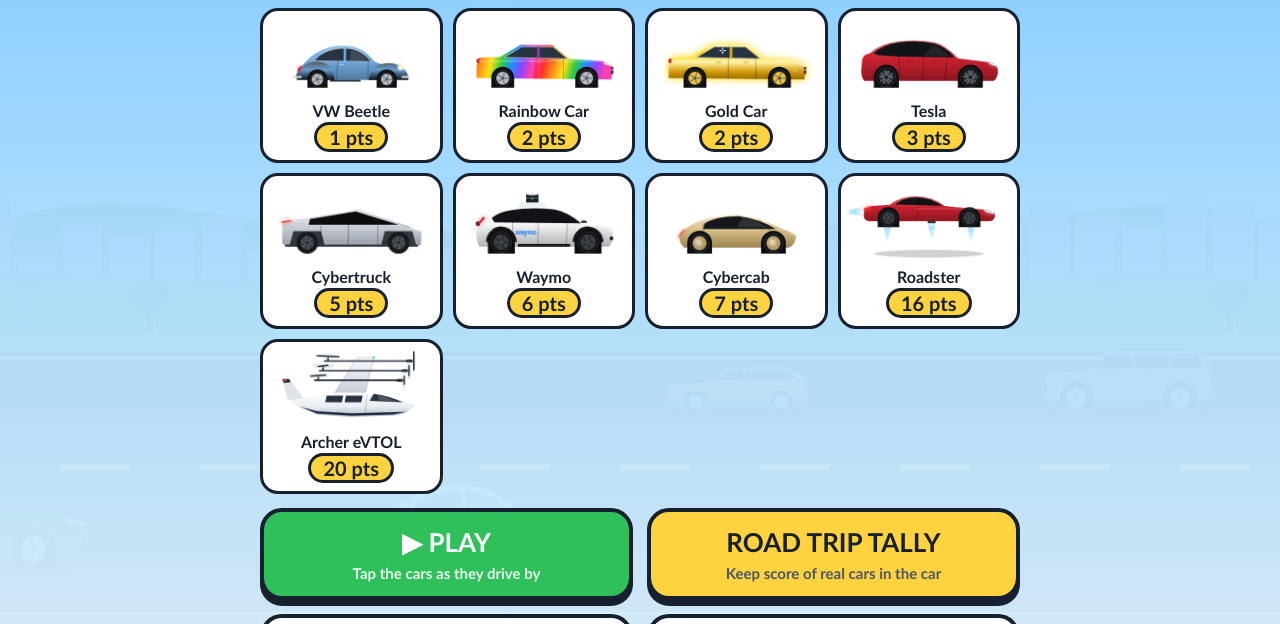
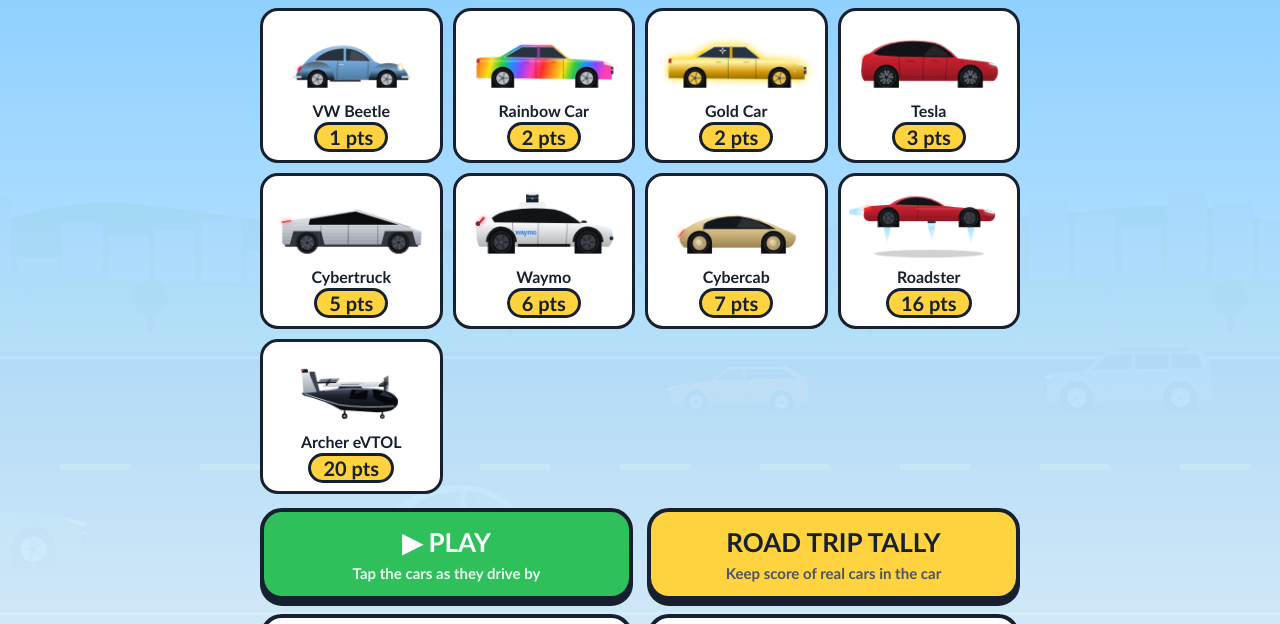
Before and after one commit to roquecorona/spotit, a plain HTML site: page index.html in a window 1280 px wide. Shown: the part 176-800 px from the top of the page. Drawn offline with Linux system fonts and the light colour scheme; animation ran at ten frames a second.

Commit message:
Redraw the eVTOL as the Archer Midnight
Co-Authored-By: Claude Opus 5.5 <noreply@anthropic.com>

```diff
--- a/index.html
+++ b/index.html
@@ -344,49 +344,65 @@
       g.fillStyle = "#d9dde2"; g.fillRect(0.44 * L, -0.105 * L, 0.08 * L, 0.018 * L); g.fillRect(-0.52 * L, -0.105 * L, 0.08 * L, 0.018 * L);
       wheel(g, fx * L, r * L, ang); wheel(g, rx * L, r * L, ang);
     } else if (kind === "evtol") {
-      // Archer-style air taxi, seen a little from above: white fuselage, one long wing reaching up and back,
-      // three booms on the wing, each with a forward tilt prop and a lift prop on top, and a V-tail
+      // Archer Midnight, side view in cruise: glossy black body with a big wraparound windshield, a long silver wing
+      // on the roof, booms under the wing with five-blade tilt props in front and two-blade lift props behind
+      // (stopped and lined up with the boom in cruise), a tall V-tail and fixed wheels
       const bob = Math.sin(t * 2.2) * 0.012 * L, spin = Math.abs(t) * 40;
-      g.save(); g.translate(0, bob + 0.08 * L);
-      const booms = [[0.1, -0.5], [0.065, -0.43], [0.03, -0.36]];   // far to near: x shift, height on the wing
-      const boom = ([dx, y], k, shadeA) => {
-        g.fillStyle = shadeA; g.fillRect((-0.3 + dx) * L, (y - 0.007) * L, 0.64 * L, 0.014 * L);
-        // forward tilt prop: a blurred disc seen side on, with a spinning blade
-        const fx = (0.34 + dx) * L, yy = y * L;
-        g.fillStyle = "#2a2f36"; g.beginPath(); g.ellipse(fx - 0.02 * L, yy, 0.028 * L, 0.011 * L, 0, 0, Math.PI * 2); g.fill();
-        g.fillStyle = "rgba(190,205,222,.5)"; g.beginPath(); g.ellipse(fx + 0.01 * L, yy, 0.012 * L, 0.07 * L, 0, 0, Math.PI * 2); g.fill();
-        g.strokeStyle = "#2a2f36"; g.lineWidth = Math.max(1.5, L * 0.008); const bl = Math.cos(spin + k) * 0.066 * L;
-        g.beginPath(); g.moveTo(fx + 0.01 * L, yy - bl); g.lineTo(fx + 0.01 * L, yy + bl); g.stroke();
-        // lift prop on a short mast at the back of the boom
-        const rx = (-0.27 + dx) * L, ry = (y - 0.035) * L;
-        g.fillStyle = "#2a2f36"; g.fillRect(rx - 0.006 * L, ry, 0.012 * L, 0.035 * L);
-        g.fillStyle = "rgba(190,205,222,.5)"; g.beginPath(); g.ellipse(rx, ry, 0.08 * L, 0.016 * L, 0, 0, Math.PI * 2); g.fill();
-        const bl2 = Math.cos(spin * 1.1 + k * 2) * 0.08 * L;
-        g.beginPath(); g.moveTo(rx - bl2, ry - 0.004 * L); g.lineTo(rx + bl2, ry + 0.004 * L); g.stroke();
+      g.save(); g.translate(0, bob);
+      const silver = (y0, y1) => { const gr = g.createLinearGradient(0, y0 * L, 0, y1 * L); gr.addColorStop(0, "#f3f5f8"); gr.addColorStop(1, "#9aa3ae"); return gr; };
+      // far tail fin first
+      g.fillStyle = "#3a4250"; path(g, L, [[-0.3, -0.255], [-0.35, -0.45], [-0.4, -0.45], [-0.39, -0.25]]); g.fill();
+      // booms, far to near, each slightly offset so the rows of propellers read as several
+      const booms = [[0.03, -0.028, 0.55], [0.015, -0.014, 0.75], [0, 0, 1]];
+      const boomRow = ([dx, dy, lit], k) => {
+        const y = -0.318 + dy;
+        g.globalAlpha = lit;
+        g.fillStyle = silver(y - 0.01, y + 0.01); g.fillRect((-0.27 + dx) * L, (y - 0.009) * L, 0.57 * L, 0.018 * L);
+        // front tilt prop: nacelle and a spinning five-blade disc facing forward
+        const fx = (0.3 + dx) * L, yy = y * L;
+        g.fillStyle = "#1a1f27"; g.beginPath(); g.moveTo(fx - 0.04 * L, yy - 0.012 * L); g.lineTo(fx + 0.012 * L, yy - 0.01 * L); g.lineTo(fx + 0.022 * L, yy); g.lineTo(fx + 0.012 * L, yy + 0.01 * L); g.lineTo(fx - 0.04 * L, yy + 0.012 * L); g.fill();
+        g.fillStyle = "rgba(170,185,200,.45)"; g.beginPath(); g.ellipse(fx + 0.014 * L, yy, 0.009 * L, 0.075 * L, 0, 0, Math.PI * 2); g.fill();
+        g.strokeStyle = "#1a1f27"; g.lineWidth = Math.max(1.2, L * 0.006);
+        for (let b = 0; b < 5; b++) { const bl = Math.cos(spin + k + b * Math.PI * 2 / 5) * 0.072 * L; g.beginPath(); g.moveTo(fx + 0.014 * L, yy); g.lineTo(fx + 0.014 * L, yy + bl); g.stroke(); }
+        // rear lift prop on a short mast, stopped and lined up with the boom
+        const rx = (-0.235 + dx) * L, ry = yy - 0.03 * L;
+        g.fillStyle = "#1a1f27"; g.fillRect(rx - 0.007 * L, ry, 0.014 * L, 0.03 * L);
+        g.beginPath(); g.ellipse(rx, ry, 0.012 * L, 0.008 * L, 0, 0, Math.PI * 2); g.fill();
+        g.lineWidth = Math.max(1.5, L * 0.009); g.beginPath(); g.moveTo(rx - 0.085 * L, ry + 0.002 * L); g.lineTo(rx + 0.085 * L, ry - 0.002 * L); g.stroke();
+        g.globalAlpha = 1;
       };
-      // the wing, reaching up and back from the roof
-      const wing = g.createLinearGradient(0, -0.52 * L, 0, -0.28 * L); wing.addColorStop(0, "#f9fbfc"); wing.addColorStop(1, "#c9d1da");
-      g.fillStyle = wing; path(g, L, [[0.1, -0.275], [0.16, -0.525], [0.04, -0.525], [-0.12, -0.27]]); g.fill();
-      g.strokeStyle = "rgba(0,0,0,.18)"; g.lineWidth = Math.max(1, L * 0.004); path(g, L, [[0.1, -0.275], [0.16, -0.525], [0.04, -0.525], [-0.12, -0.27]]); g.stroke();
-      booms.forEach((bm, k) => boom(bm, k, k === 2 ? "#3a414b" : "#59606b"));
-      // V-tail
-      g.fillStyle = "#dfe4ea"; path(g, L, [[-0.34, -0.225], [-0.45, -0.37], [-0.5, -0.37], [-0.46, -0.215]]); g.fill();
-      g.fillStyle = "#1f2a44"; path(g, L, [[-0.45, -0.37], [-0.5, -0.37], [-0.49, -0.34], [-0.44, -0.345]]); g.fill();
-      // fuselage
-      const white = g.createLinearGradient(0, -0.28 * L, 0, -0.09 * L); white.addColorStop(0, "#ffffff"); white.addColorStop(0.6, "#e9edf2"); white.addColorStop(1, "#aab3bf");
-      g.fillStyle = white;
-      path(g, L, [[0.44, -0.175], [0.43, -0.13, 0.32, -0.105], [0.0, -0.095], [-0.25, -0.11], [-0.42, -0.19], [-0.46, -0.215], [-0.3, -0.235], [-0.1, -0.27], [0.12, -0.275, 0.25, -0.235], [0.38, -0.215, 0.44, -0.175]]);
+      booms.slice(0, 2).forEach(boomRow);
+      // the wing: a pylon on the roof and the wing section on top
+      g.fillStyle = "#151a22"; path(g, L, [[0.11, -0.29], [0.07, -0.33], [-0.1, -0.33], [-0.13, -0.288]]); g.fill();
+      g.fillStyle = silver(-0.355, -0.325);
+      path(g, L, [[0.13, -0.338], [0.13, -0.358, 0.02, -0.36], [-0.1, -0.348], [-0.11, -0.342], [0.0, -0.33, 0.13, -0.338]]); g.fill();
+      boomRow(booms[2], 2);
+      // landing gear
+      g.fillStyle = "#2a2f36"; g.fillRect(0.285 * L, -0.07 * L, 0.014 * L, 0.05 * L); g.fillRect(-0.075 * L, -0.08 * L, 0.018 * L, 0.06 * L);
+      [[0.292, 0.022], [-0.066, 0.026]].forEach(([x, r]) => { g.fillStyle = "#121316"; g.beginPath(); g.arc(x * L, -r * L, r * L, 0, Math.PI * 2); g.fill(); g.fillStyle = "#8d949d"; g.beginPath(); g.arc(x * L, -r * L, r * L * 0.45, 0, Math.PI * 2); g.fill(); });
+      // fuselage: glossy black pod tapering to a thin tail boom
+      const body = g.createLinearGradient(0, -0.3 * L, 0, -0.06 * L); body.addColorStop(0, "#4a5466"); body.addColorStop(0.35, "#1b222d"); body.addColorStop(1, "#07090c");
+      g.fillStyle = body;
+      path(g, L, [[0.4, -0.095], [0.455, -0.13, 0.44, -0.185], [0.4, -0.262, 0.24, -0.288], [0.0, -0.3], [-0.12, -0.292], [-0.3, -0.262, -0.44, -0.258], [-0.475, -0.245],
+        [-0.45, -0.222], [-0.26, -0.18, -0.1, -0.085], [0.25, -0.062], [0.37, -0.066, 0.4, -0.095]]);
       g.fill();
-      g.fillStyle = "#1f2a44"; path(g, L, [[0.4, -0.13], [0.3, -0.112], [0.0, -0.103], [-0.25, -0.118], [-0.38, -0.17], [-0.25, -0.135], [0.0, -0.12], [0.3, -0.128]]); g.fill();
-      // windows
-      g.fillStyle = GLASS; path(g, L, [[0.37, -0.2], [0.28, -0.245, 0.16, -0.262], [0.13, -0.21]]); g.fill();
-      [[0.08, -0.04], [-0.06, -0.18]].forEach(([a, b]) => { path(g, L, [[a, -0.248], [b, -0.248], [b - 0.01, -0.2], [a - 0.01, -0.2]]); g.fill(); });
-      g.fillStyle = "rgba(255,255,255,.18)"; path(g, L, [[0.33, -0.205], [0.27, -0.235, 0.19, -0.25], [0.2, -0.215]]); g.fill();
-      seam(g, L, 0.11, -0.255, 0.1, -0.12, 0.2);
-      // nav lights
-      g.fillStyle = "#ff3b3b"; g.beginPath(); g.arc(-0.48 * L, -0.36 * L, 0.009 * L, 0, Math.PI * 2); g.fill();
-      g.fillStyle = "#2ee66b"; g.beginPath(); g.arc(0.16 * L, -0.525 * L, 0.009 * L, 0, Math.PI * 2); g.fill();
-      g.fillStyle = Math.sin(t * 6) > 0.6 ? "#ffffff" : "#9fe8ff"; g.beginPath(); g.arc(0.44 * L, -0.172 * L, 0.008 * L, 0, Math.PI * 2); g.fill();
+      // shine along the top
+      g.strokeStyle = "rgba(255,255,255,.35)"; g.lineWidth = Math.max(1, L * 0.006);
+      g.beginPath(); g.moveTo(0.3 * L, -0.28 * L); g.quadraticCurveTo(0.05 * L, -0.298 * L, -0.25 * L, -0.27 * L); g.stroke();
+      // big wraparound windshield and the cabin window
+      g.fillStyle = "#05070a"; path(g, L, [[0.435, -0.15], [0.42, -0.215, 0.33, -0.262], [0.2, -0.284], [0.21, -0.2], [0.33, -0.14]]); g.fill();
+      g.fillStyle = "rgba(160,200,255,.22)"; path(g, L, [[0.405, -0.19], [0.37, -0.24, 0.3, -0.265], [0.27, -0.23]]); g.fill();
+      g.fillStyle = "#05070a"; path(g, L, [[0.16, -0.272], [0.0, -0.28], [-0.02, -0.19], [0.14, -0.185]]); g.fill();
+      g.fillStyle = "rgba(160,200,255,.16)"; path(g, L, [[0.13, -0.265], [0.04, -0.27], [0.03, -0.235]]); g.fill();
+      // silver line along the side
+      g.strokeStyle = "#b9c1cb"; g.lineWidth = Math.max(1, L * 0.006);
+      g.beginPath(); g.moveTo(0.4 * L, -0.12 * L); g.quadraticCurveTo(0.1 * L, -0.1 * L, -0.12 * L, -0.135 * L); g.lineTo(-0.44 * L, -0.235 * L); g.stroke();
+      // near tail fin
+      g.fillStyle = silver(-0.48, -0.25); path(g, L, [[-0.33, -0.258], [-0.42, -0.475], [-0.475, -0.475], [-0.455, -0.245]]); g.fill();
+      g.fillStyle = "#151a22"; path(g, L, [[-0.42, -0.475], [-0.475, -0.475], [-0.47, -0.44], [-0.41, -0.445]]); g.fill();
+      // lights
+      g.fillStyle = "#ff3b3b"; g.beginPath(); g.arc(-0.46 * L, -0.47 * L, 0.009 * L, 0, Math.PI * 2); g.fill();
+      g.fillStyle = Math.sin(t * 6) > 0.6 ? "#ffffff" : "#9fe8ff"; g.beginPath(); g.arc(0.44 * L, -0.13 * L, 0.008 * L, 0, Math.PI * 2); g.fill();
       g.restore();
     } else if (kind === "suv") {
       // a boxy SUV with a grille, chrome trim, roof rails and no roof sensor
@@ -495,13 +511,13 @@
     }
   }
   const SIZE = { evtol: 1.15, beetle: 0.82, rainbow: 1, gold: 1, tesla: 1, waymo: 1, cybertruck: 1.18, cybercab: 0.86, roadster: 0.95, sedan: 1, suv: 1, pickup: 1.15, van: 1.05, hatch: 0.85, taxi: 1, sports: 0.98, bus: 2.2 };
-  const HEIGHT = { evtol: 0.47, beetle: 0.38, rainbow: 0.33, gold: 0.33, tesla: 0.36, waymo: 0.45, cybertruck: 0.34, cybercab: 0.35, roadster: 0.5, sedan: 0.33, suv: 0.39, pickup: 0.41, van: 0.41, hatch: 0.34, taxi: 0.37, sports: 0.3, bus: 0.35 };
+  const HEIGHT = { evtol: 0.48, beetle: 0.38, rainbow: 0.33, gold: 0.33, tesla: 0.36, waymo: 0.45, cybertruck: 0.34, cybercab: 0.35, roadster: 0.5, sedan: 0.33, suv: 0.39, pickup: 0.41, van: 0.41, hatch: 0.34, taxi: 0.37, sports: 0.3, bus: 0.35 };
   function thumb(kind, w) {
     const c = document.createElement("canvas"), dpr = Math.min(2, window.devicePixelRatio || 1);
     c.width = w * dpr; c.height = w / 2 * dpr;
     const g = c.getContext("2d"); g.scale(dpr, dpr);
     const L = w * 0.86 / (SIZE[kind] > 1.2 ? SIZE[kind] : 1);
-    g.translate(w / 2, w / 2 * 0.86); drawVehicle(g, kind, (PAINT[kind] || ["#c8202f"])[kind === "tesla" ? 2 : 0], L * Math.min(1, SIZE[kind]), 0);
+    g.translate(w / 2, w / 2 * 0.86); drawVehicle(g, kind, (PAINT[kind] || ["#c8202f"])[kind === "tesla" ? 2 : 0], L * Math.min(1, SIZE[kind]) * (kind === "evtol" ? 0.76 : 1), 0);
     return c;
   }
 
@@ -819,7 +835,7 @@
       waymo: "A white Jaguar that drives itself. Look for the tall black sensor tower on the roof, cameras on the corners and \"waymo\" on the door.",
       cybercab: "A tiny gold two-seater robotaxi shaped like a teardrop, with light bars on both ends and no steering wheel inside.",
       roadster: "Super rare! A low red sports car that flies on rocket thrusters. If you see one, tap it fast!",
-      evtol: "The rarest of all! An electric air taxi with a wing and lots of little propellers. It only flies, so look up in the sky!",
+      evtol: "The rarest of all! Archer Midnight, an electric air taxi: a shiny black body, a long wing on top with twelve propellers, and a tall V-shaped tail. It only flies, so look up in the sky!",
     };
     s.append(el("h2", null, "Car Guide"));
     ORDER.forEach(k => s.append(el("div", { class: "panel", style: "display:flex;gap:14px;align-items:center;flex-wrap:wrap" }, thumb(k, 220),
--- a/sw.js
+++ b/sw.js
@@ -1,5 +1,5 @@
 // Spot It! offline support: everything the game needs lives on this site and is saved on first visit.
-const CACHE = "spotit-v6";
+const CACHE = "spotit-v7";
 const SHELL = ["./", "index.html", "manifest.webmanifest", "icon-192.png", "icon-512.png", "icon-180.png"];
 self.addEventListener("install", e => { e.waitUntil(caches.open(CACHE).then(c => c.addAll(SHELL)).then(() => self.skipWaiting())); });
 self.addEventListener("activate", e => { e.waitUntil(caches.keys().then(k => Promise.all(k.filter(x => x !== CACHE).map(x => caches.delete(x)))).then(() => self.clients.claim())); });
```
